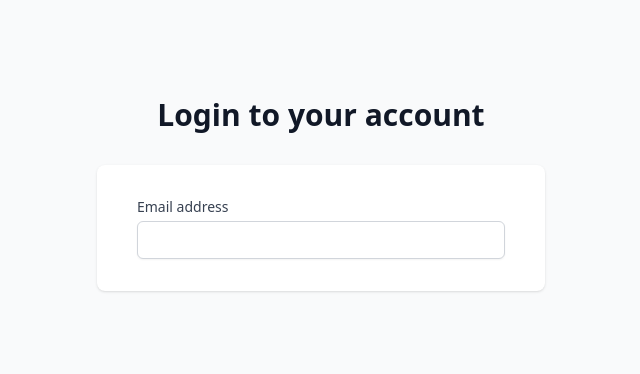
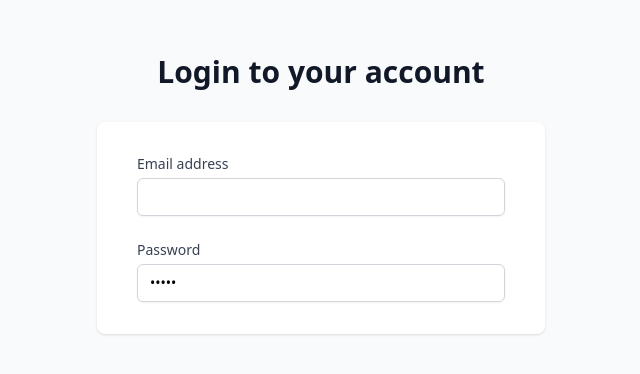
Before and after one commit to Milad-Soleymani/Porkar-Store, a React (Create React App) app in the folder frontend/: page /login in a window 1280 px wide. Shown: the part 218-592 px from the top of the page, without its empty margins (319-959 px from the left). Built offline with nearby package versions, Linux system fonts and the light colour scheme.

Commit message:
Add password input

```diff
--- a/frontend/src/components/Login/LoginPage.jsx
+++ b/frontend/src/components/Login/LoginPage.jsx
@@ -1,16 +1,18 @@
 import React, { useState } from 'react'
+import AiOutlineEye from 'react-icons'
 
 const Login = () => {
     const [email, setEmail] = useState('');
+    const [password, setPassword] = useState(false);
     return (
-        <div className="min-h-screen bg-gray-50 flex flex-col justify-center py-12 sm:px-6 lg:px-8">
+        <div className="flex flex-col justify-center min-h-screen py-12 bg-gray-50 sm:px-6 lg:px-8">
             <div className="sm:mx-auto sm:w-full sm:max-w-md">
-                <h2 className="mt-6 text-center text-3xl font-extrabold text-gray-900">
+                <h2 className="mt-6 text-3xl font-extrabold text-center text-gray-900">
                     Login to your account
                 </h2>
             </div>
             <div className="mt-8 sm:mx-auto sm:w-full sm:max-w-md">
-                <div className="bg-white py-8 px-4 shadow sm:rounded-lg sm:px-10">
+                <div className="px-4 py-8 bg-white shadow sm:rounded-lg sm:px-10">
                     <form className="space-y-6">
                         <div>
                             <label htmlFor="email" className='block text-sm font-medium text-gray-700'>
@@ -24,11 +26,27 @@
                                     required
                                     value={email}
                                     onChange={e => setEmail(e.target.value)}
-                                    className='appearance-none block w-full px-3 py-2 border border-gray-300 rounded-md shadow-sm placeholder-gray-400 focus:outline-none focus:ring-blue-500 focus:border-blue-500 sm:text-sm'
+                                    className='block w-full px-3 py-2 placeholder-gray-400 border border-gray-300 rounded-md shadow-sm appearance-none focus:outline-none focus:ring-blue-500 focus:border-blue-500 sm:text-sm'
                                 />
                             </div>
                         </div>
 
+                        <div>
+                            <label htmlFor="password" className='block text-sm font-medium text-gray-700'>
+                                Password
+                            </label>
+                            <div className='relative mt-1'>
+                                <input
+                                    type="password"
+                                    name="password"
+                                    autoComplete='current-password'
+                                    required
+                                    value={password}
+                                    onChange={e => setPassword(e.target.value)}
+                                    className='block w-full px-3 py-2 placeholder-gray-400 border border-gray-300 rounded-md shadow-sm appearance-none focus:outline-none focus:ring-blue-500 focus:border-blue-500 sm:text-sm'
+                                />
+                            </div>
+                        </div>
                     </form>
                 </div>
             </div>
@@ -36,4 +54,4 @@
     )
 }
 
-export default Login
+export default Login;
```
